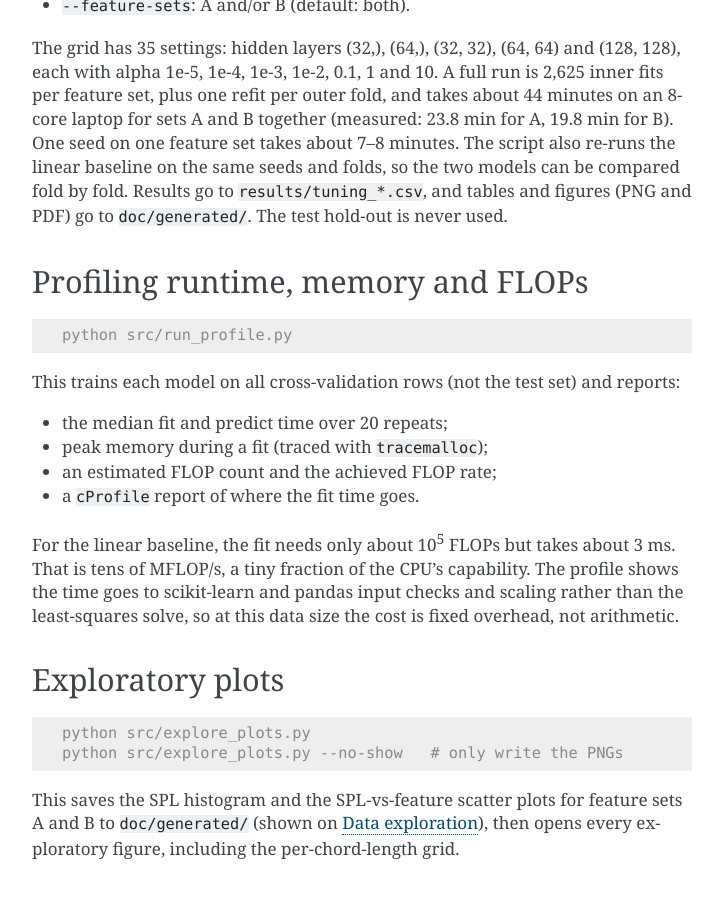
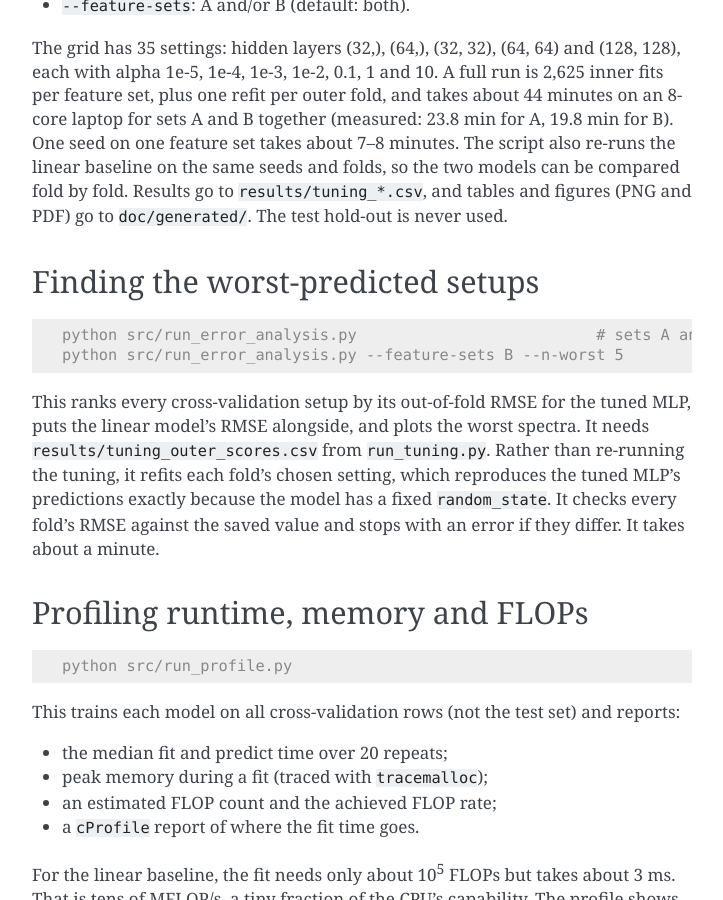
Before and after one commit to vasilicorfios/nummethodproject, a Sphinx documentation site: the page built from doc/usage.rst, in a window 1280 px wide and 900 px high, scrolled down 2339 px. Shown: the whole window, without its empty margins (388-1111 px from the left). Built offline with Sphinx 7.4.7, drawn with Linux system fonts in a browser that asks for light colours; some of the changed text lies outside the part shown.

Commit message:
Document worst-predicted setups analysis
Results page gains a Worst-predicted setups section (table and spectra
for the 10 setups with the highest tuned-MLP RMSE on set B, with what
they have in common). README, usage and API pages describe
run_error_analysis.

Co-Authored-By: Claude Opus 5.5 <noreply@anthropic.com>

```diff
--- a/doc/api.rst
+++ b/doc/api.rst
@@ -65,6 +65,12 @@ MLP tuning (nested cross-validation)
 .. automodule:: run_tuning
    :members:
 
+Error analysis
+--------------
+
+.. automodule:: run_error_analysis
+   :members:
+
 Performance profiling
 ---------------------
 
--- a/doc/usage.rst
+++ b/doc/usage.rst
@@ -126,6 +126,22 @@ compared fold by fold. Results go to ``results/tuning_*.csv``, and tables and
 figures (PNG and PDF) go to ``doc/generated/``. The test hold-out is never
 used.
 
+Finding the worst-predicted setups
+----------------------------------
+
+.. code-block:: console
+
+    python src/run_error_analysis.py                          # sets A and B, 10 worst
+    python src/run_error_analysis.py --feature-sets B --n-worst 5
+
+This ranks every cross-validation setup by its out-of-fold RMSE for the tuned
+MLP, puts the linear model's RMSE alongside, and plots the worst spectra. It
+needs ``results/tuning_outer_scores.csv`` from ``run_tuning.py``. Rather than
+re-running the tuning, it refits each fold's chosen setting, which reproduces
+the tuned MLP's predictions exactly because the model has a fixed
+``random_state``. It checks every fold's RMSE against the saved value and
+stops with an error if they differ. It takes about a minute.
+
 Profiling runtime, memory and FLOPs
 -----------------------------------
 
```
Also changed, not shown: README.md (+1 -0 lines), doc/results.rst (+52 -0 lines).
